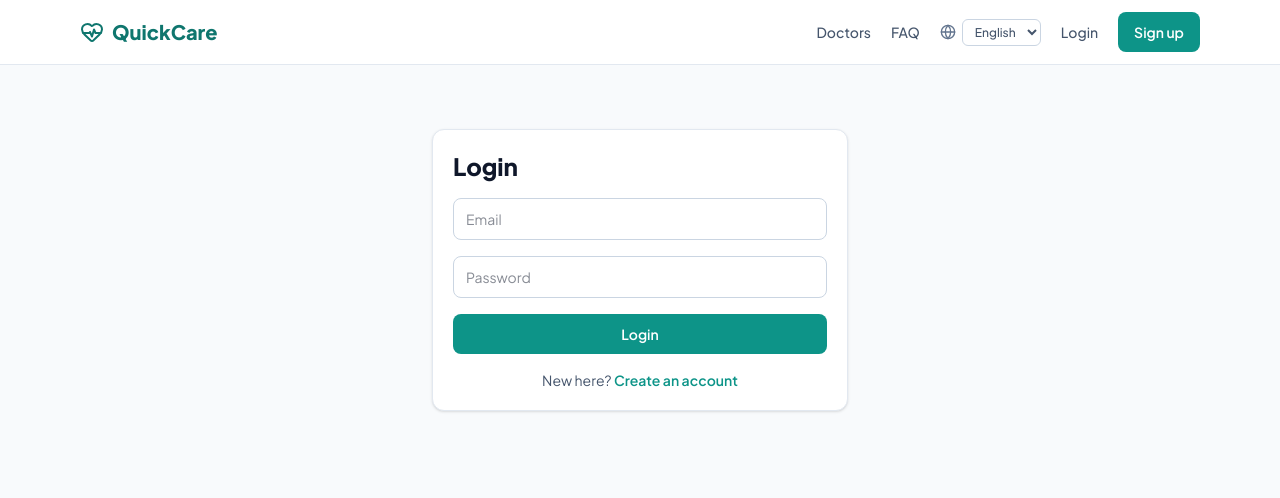
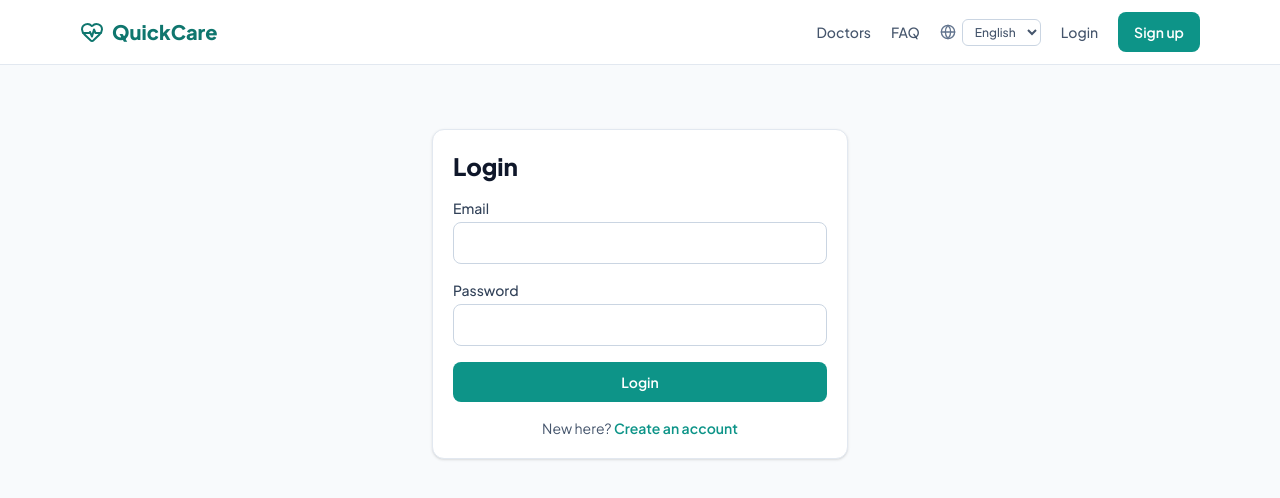
Before and after one commit to jayawardhanadskp/QuickCare, a React (Vite) app in the folder client/: page /login in a window 1280 px wide. Shown: the top 498 px of the page. Built offline with nearby package versions, Linux system fonts and the light colour scheme.

Commit message:
Add labels to forms

```diff
--- a/client/src/pages/admin/Faqs.jsx
+++ b/client/src/pages/admin/Faqs.jsx
@@ -1,6 +1,7 @@
 import { useEffect, useState } from 'react'
 import toast from 'react-hot-toast'
 import { Plus, Pencil, Trash2 } from 'lucide-react'
+import Field from '../../components/Field'
 import api from '../../api/axios'
 
 // Admin adds, edits and deletes FAQs
@@ -64,10 +65,10 @@ export default function Faqs() {
         <div className="fixed inset-0 z-40 flex items-center justify-center bg-black/40 p-4">
           <form onSubmit={handleSave} className="card w-full max-w-md space-y-3">
             <h2 className="text-lg font-bold">{editingId ? 'Edit FAQ' : 'Add FAQ'}</h2>
-            <input className="input" placeholder="Question" required value={form.question}
-              onChange={(e) => setForm({ ...form, question: e.target.value })} />
-            <textarea className="input" rows="4" placeholder="Answer" required value={form.answer}
-              onChange={(e) => setForm({ ...form, answer: e.target.value })} />
+            <Field label="Question"><input className="input" required value={form.question}
+              onChange={(e) => setForm({ ...form, question: e.target.value })} /></Field>
+            <Field label="Answer"><textarea className="input" rows="4" required value={form.answer}
+              onChange={(e) => setForm({ ...form, answer: e.target.value })} /></Field>
             <div className="flex justify-end gap-2">
               <button type="button" className="btn-outline" onClick={() => setForm(null)}>Close</button>
               <button className="btn">Save</button>
--- a/client/src/pages/admin/Users.jsx
+++ b/client/src/pages/admin/Users.jsx
@@ -1,6 +1,7 @@
 import { useEffect, useState } from 'react'
 import toast from 'react-hot-toast'
 import { Plus, Trash2, Search } from 'lucide-react'
+import Field from '../../components/Field'
 import api from '../../api/axios'
 
 const emptyDoctor = { name: '', email: '', password: '', phone: '', specialization: '', fee: '', hospital: '' }
@@ -101,14 +102,14 @@ export default function Users() {
         <div className="fixed inset-0 z-40 flex items-center justify-center bg-black/40 p-4">
           <form onSubmit={addDoctor} className="card w-full max-w-md space-y-3">
             <h2 className="text-lg font-bold">Add doctor</h2>
-            <input className="input" placeholder="Full name" required value={form.name} onChange={(e) => setForm({ ...form, name: e.target.value })} />
-            <input className="input" type="email" placeholder="Email" required value={form.email} onChange={(e) => setForm({ ...form, email: e.target.value })} />
-            <input className="input" type="password" placeholder="Password (min 6 characters)" required value={form.password} onChange={(e) => setForm({ ...form, password: e.target.value })} />
-            <input className="input" placeholder="Phone" value={form.phone} onChange={(e) => setForm({ ...form, phone: e.target.value })} />
-            <input className="input" placeholder="Specialization" required value={form.specialization} onChange={(e) => setForm({ ...form, specialization: e.target.value })} />
+            <Field label="Full name"><input className="input" required value={form.name} onChange={(e) => setForm({ ...form, name: e.target.value })} /></Field>
+            <Field label="Email"><input className="input" type="email" required value={form.email} onChange={(e) => setForm({ ...form, email: e.target.value })} /></Field>
+            <Field label="Password (min 6 characters)"><input className="input" type="password" required value={form.password} onChange={(e) => setForm({ ...form, password: e.target.value })} /></Field>
+            <Field label="Phone"><input className="input" value={form.phone} onChange={(e) => setForm({ ...form, phone: e.target.value })} /></Field>
+            <Field label="Specialization"><input className="input" required value={form.specialization} onChange={(e) => setForm({ ...form, specialization: e.target.value })} /></Field>
             <div className="grid grid-cols-2 gap-3">
-              <input className="input" type="number" min="0" placeholder="Fee" value={form.fee} onChange={(e) => setForm({ ...form, fee: e.target.value })} />
-              <input className="input" placeholder="Hospital" value={form.hospital} onChange={(e) => setForm({ ...form, hospital: e.target.value })} />
+              <Field label="Fee (LKR)"><input className="input" type="number" min="0" value={form.fee} onChange={(e) => setForm({ ...form, fee: e.target.value })} /></Field>
+              <Field label="Hospital"><input className="input" value={form.hospital} onChange={(e) => setForm({ ...form, hospital: e.target.value })} /></Field>
             </div>
             <div className="flex justify-end gap-2">
               <button type="button" className="btn-outline" onClick={() => setForm(null)}>Close</button>
--- a/client/src/pages/public/Login.jsx
+++ b/client/src/pages/public/Login.jsx
@@ -2,6 +2,7 @@ import { useState } from 'react'
 import { Link, useNavigate } from 'react-router-dom'
 import toast from 'react-hot-toast'
 import { useAuth } from '../../context/AuthContext'
+import Field from '../../components/Field'
 import Navbar from '../../components/Navbar'
 
 export default function Login() {
@@ -29,10 +30,10 @@ export default function Login() {
       <div className="mx-auto mt-16 max-w-md px-4">
         <form onSubmit={handleSubmit} className="card space-y-4">
           <h2 className="text-2xl font-extrabold">Login</h2>
-          <input className="input" type="email" placeholder="Email" required
-            value={form.email} onChange={(e) => setForm({ ...form, email: e.target.value })} />
-          <input className="input" type="password" placeholder="Password" required
-            value={form.password} onChange={(e) => setForm({ ...form, password: e.target.value })} />
+          <Field label="Email"><input className="input" type="email" required
+            value={form.email} onChange={(e) => setForm({ ...form, email: e.target.value })} /></Field>
+          <Field label="Password"><input className="input" type="password" required
+            value={form.password} onChange={(e) => setForm({ ...form, password: e.target.value })} /></Field>
           <button className="btn w-full" disabled={loading}>{loading ? 'Please wait...' : 'Login'}</button>
           <p className="text-center text-sm text-slate-600">
             New here? <Link to="/register" className="font-semibold text-brand-600">Create an account</Link>
--- a/client/src/pages/public/Register.jsx
+++ b/client/src/pages/public/Register.jsx
@@ -2,6 +2,7 @@ import { useState } from 'react'
 import { Link, useNavigate } from 'react-router-dom'
 import toast from 'react-hot-toast'
 import { useAuth } from '../../context/AuthContext'
+import Field from '../../components/Field'
 import Navbar from '../../components/Navbar'
 
 export default function Register() {
@@ -31,11 +32,11 @@ export default function Register() {
       <div className="mx-auto mt-12 max-w-md px-4">
         <form onSubmit={handleSubmit} className="card space-y-4">
           <h2 className="text-2xl font-extrabold">Create account</h2>
-          <input className="input" placeholder="Full name" required value={form.name} onChange={update('name')} />
-          <input className="input" type="email" placeholder="Email" required value={form.email} onChange={update('email')} />
-          <input className="input" placeholder="Phone" value={form.phone} onChange={update('phone')} />
-          <input className="input" type="password" placeholder="Password (min 6 characters)" required minLength={6}
-            value={form.password} onChange={update('password')} />
+          <Field label="Full name"><input className="input" required value={form.name} onChange={update('name')} /></Field>
+          <Field label="Email"><input className="input" type="email" required value={form.email} onChange={update('email')} /></Field>
+          <Field label="Phone"><input className="input" value={form.phone} onChange={update('phone')} /></Field>
+          <Field label="Password (min 6 characters)"><input className="input" type="password" required minLength={6}
+            value={form.password} onChange={update('password')} /></Field>
           <button className="btn w-full" disabled={loading}>{loading ? 'Please wait...' : 'Sign up'}</button>
           <p className="text-center text-sm text-slate-600">
             Already registered? <Link to="/login" className="font-semibold text-brand-600">Login</Link>
--- a/client/src/pages/shared/HealthRecords.jsx
+++ b/client/src/pages/shared/HealthRecords.jsx
@@ -1,6 +1,7 @@
 import { useEffect, useState } from 'react'
 import toast from 'react-hot-toast'
 import { Plus, Pencil, Trash2 } from 'lucide-react'
+import Field from '../../components/Field'
 import api from '../../api/axios'
 import { useAuth } from '../../context/AuthContext'
 
@@ -101,17 +102,19 @@ export default function HealthRecords() {
         <div className="fixed inset-0 z-40 flex items-center justify-center bg-black/40 p-4">
           <form onSubmit={handleSave} className="card w-full max-w-md space-y-3">
             <h2 className="text-lg font-bold">{editingId ? 'Edit record' : 'Add record'}</h2>
-            <input className="input" placeholder="Title" required value={form.title}
-              onChange={(e) => setForm({ ...form, title: e.target.value })} />
+            <Field label="Title"><input className="input" required value={form.title}
+              onChange={(e) => setForm({ ...form, title: e.target.value })} /></Field>
             <div className="grid grid-cols-2 gap-3">
-              <select className="input capitalize" value={form.category} onChange={(e) => setForm({ ...form, category: e.target.value })}>
-                {categories.map((c) => <option key={c}>{c}</option>)}
-              </select>
-              <input type="date" className="input" required value={form.date}
-                onChange={(e) => setForm({ ...form, date: e.target.value })} />
+              <Field label="Category">
+                <select className="input capitalize" value={form.category} onChange={(e) => setForm({ ...form, category: e.target.value })}>
+                  {categories.map((c) => <option key={c}>{c}</option>)}
+                </select>
+              </Field>
+              <Field label="Date"><input type="date" className="input" required value={form.date}
+                onChange={(e) => setForm({ ...form, date: e.target.value })} /></Field>
             </div>
-            <textarea className="input" rows="4" placeholder="Details" value={form.details}
-              onChange={(e) => setForm({ ...form, details: e.target.value })} />
+            <Field label="Details"><textarea className="input" rows="4" value={form.details}
+              onChange={(e) => setForm({ ...form, details: e.target.value })} /></Field>
             <div className="flex justify-end gap-2">
               <button type="button" className="btn-outline" onClick={() => setForm(null)}>Close</button>
               <button className="btn">Save</button>
```
